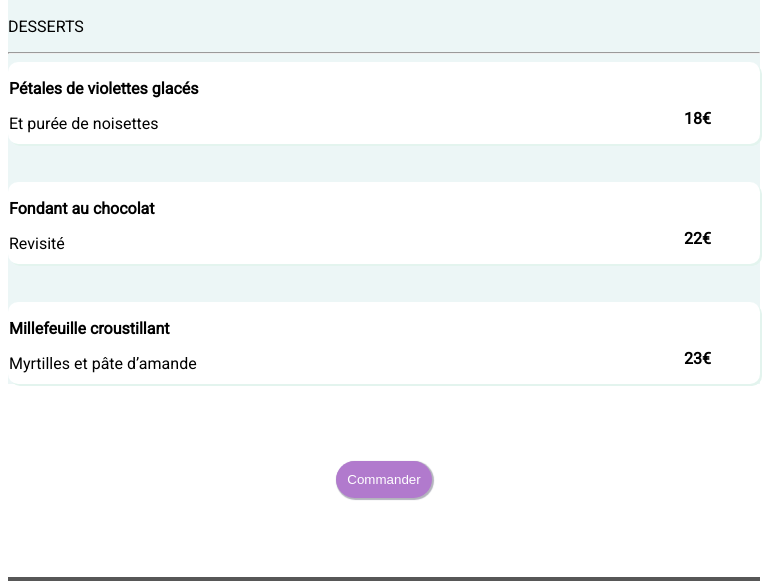
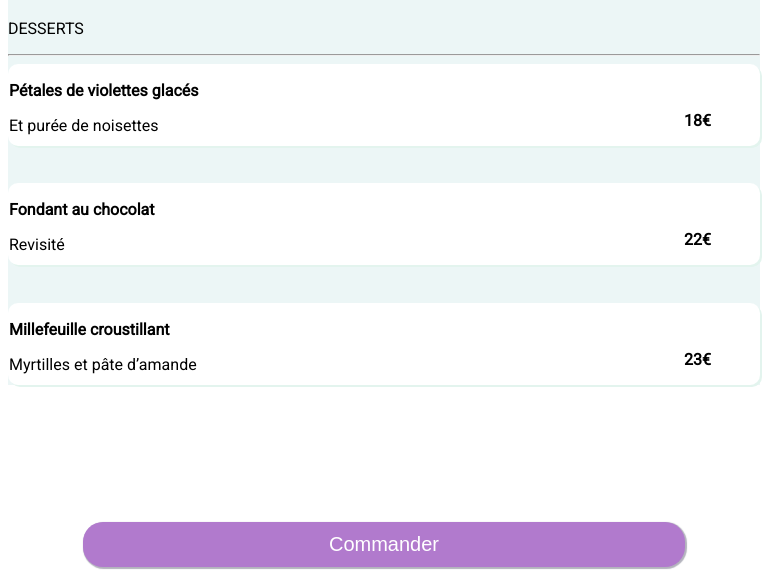
Before and after one commit to maqsse/ohmyfood, a plain HTML site: page Pagesrestau/alafrancaise.html in a window 768 px wide. Shown: the part 1395-1976 px from the top of the page. Drawn offline with Linux system fonts and the light colour scheme; a web font is replaced by a local one.

Commit message:
architecture sass 7.1 finie

```diff
--- a/sass/pages/_accueil.scss
+++ b/sass/pages/_accueil.scss
@@ -36,10 +36,9 @@
 	.p-dec
 	{
 		font-size: 16px;
-		margin-left: 25px;
 		position: relative;
 		bottom: 20px;
-        text-align-last: center;
+        text-align: center;
 	}
 
 
@@ -290,6 +289,9 @@
 			color: black;
 		}
 	}
+	.new{
+		display: none;
+	}
 
     /* animation coeurs */
 	i.fas.fa-heart
--- a/sass/pages/_restaus.scss
+++ b/sass/pages/_restaus.scss
@@ -269,6 +269,15 @@ i.fa-solid.fa-arrow-left
 		}
 	}
 
+	#image-pages-restau{
+		width: 100%;
+	}
+	.boutons-principaux{
+		margin-left: 10%;
+		width: 80%;
+		font-size: 20px;
+	}
+
 }
 
 /* écrans larges */
--- a/sass/style.scss
+++ b/sass/style.scss
@@ -1,9 +1,13 @@
-@import "sass/layout/_footer.scss";
-@import "sass/layout/_header.scss";
-@import "sass/utils/_variables.scss";
-@import "sass/utils/_mixins.scss";
-@import "sass/base/_typography.scss";
-@import "sass/components/_buttons.scss";
-@import "sass/utils/_animations.scss";
-@import "sass/pages/_accueil.scss";
-@import "sass/pages/_restaus.scss";
+@import "utils/variables";
+@import "utils/mixins";
+@import "utils/animations";
+
+@import "base/typography";
+
+@import "layout/footer";
+@import "layout/header";
+
+@import "components/buttons";
+
+@import "pages/accueil";
+@import "pages/restaus";
```
Also changed, not shown: sass/style.css, 1 other file.
